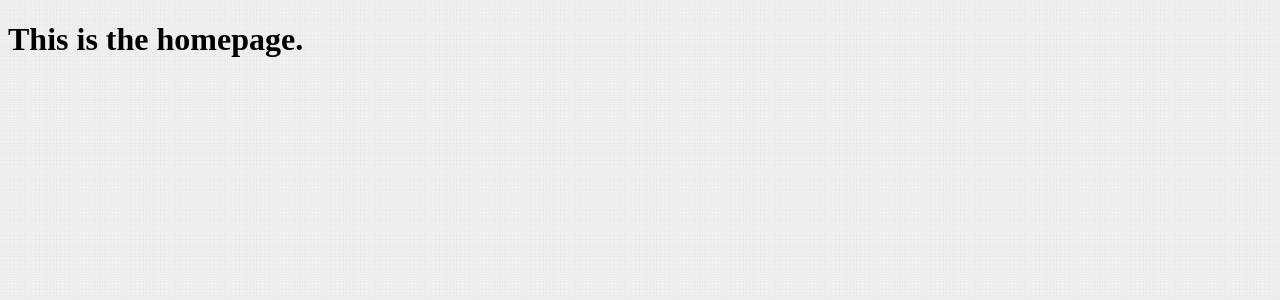
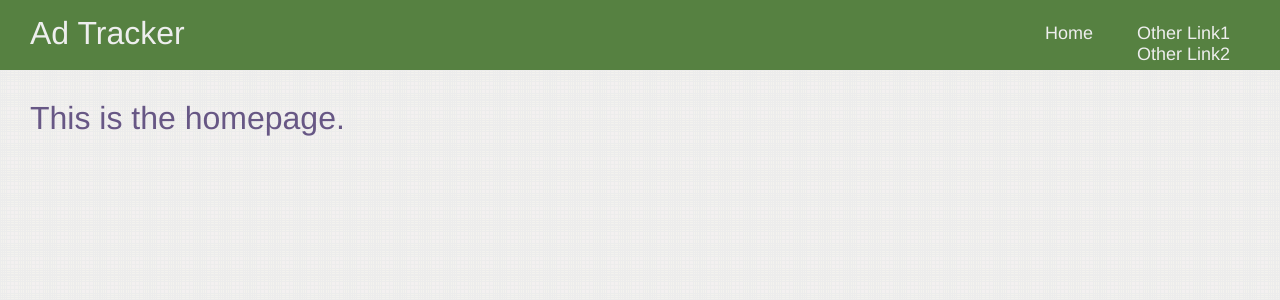
Before and after one commit to janmilosh/ad_tracker, a Django app: page / in a window 1280 px wide. Shown: the top 300 px of the page. Run offline with Django 3.2, Linux system fonts and the light colour scheme.

Commit message:
Adds start of basic layout and style.

```diff
--- a/ad_tracker/static/css/style.css
+++ b/ad_tracker/static/css/style.css
@@ -1,4 +1,101 @@
 body {
+  margin: 0;
   background: #eee;
   background: url('../images/background.png');
+  padding-top: 70px;
 }
+
+.clearfix:before,
+.clearfix:after {
+    content: " "; /* 1 */
+    display: table; /* 2 */
+}
+
+.clearfix:after {
+    clear: both;
+}
+
+html {
+  box-sizing: border-box;
+}
+
+*, *:before, *:after {
+  box-sizing: inherit;
+}
+
+.wrapper {
+  width: 100%;
+  padding: 30px;
+}
+
+h1, h2, h3, p, ul li, a {
+  font-family: helvetica, sans-serif;
+  font-weight: 300;
+}
+
+h1, h2, h3 {
+  color: #675785;
+}
+
+p, ul li {
+  color: #444;
+}
+
+h1, h2, h3, p {
+  margin: 0 0 16px;
+}
+
+a {
+  text-decoration: none;
+  color: #612BC5;
+}
+
+a:hover {
+  text-decoration: none;
+  color: #612BC5;
+}
+
+.header {
+  position: fixed;
+  top: 0;
+  height: 70px;
+  width: 100%;
+  background: #568141;
+  padding: 15px 30px 0;
+}
+
+.header h1 {
+  width: 200px;
+  margin: 0;
+
+  float: left;
+}
+
+.header h1 a {
+  color: #eee;
+}
+
+.header h1 a {
+  color: #eee;
+}
+
+.header-nav {
+  width: 400px;
+  float: right;
+}
+
+.header-nav ul {
+  list-style-type: none;
+  text-align: right;
+  margin-top: 8px;
+}
+
+.header-nav ul li {
+  display: inline-block;
+}
+
+.header-nav ul li a {
+  color: #eee;
+  font-size: 18px;
+  padding: 5px 20px;
+}
--- a/ad_tracker/templates/site_base.html
+++ b/ad_tracker/templates/site_base.html
@@ -7,11 +7,35 @@
   <link rel="stylesheet" href="{% static 'css/style.css' %}">
 </head>
 <body>
+
+  <div class="header">
+    <h1><a href="/">Ad Tracker</a></h1>
+    <div class="header-nav">
+      <ul>
+        <li>
+          <a href="/">Home</a>
+        </li>
+        <li>
+          <a href="/">Other Link1</a>
+        </li>
+        <li>
+          <a href="/">Other Link2</a>
+        </li>
+      </ul>
+    </div>
+  </div>
+
+  <div class="wrapper">
+
     {% block content %}
       <h1>Ad Tracker content.</h1>
     {% endblock %}
+
+  </div>
+
   <script src="{% static 'js/jquery-2.1.1.min.js' %}"></script>
   <script src="{% static 'js/d3.min.js' %}"></script>
   <script src="{% static 'js/scripts.js' %}"></script>
+
 </body>
 </html>
```
Lines whose indentation alone changed are shown as unchanged.
